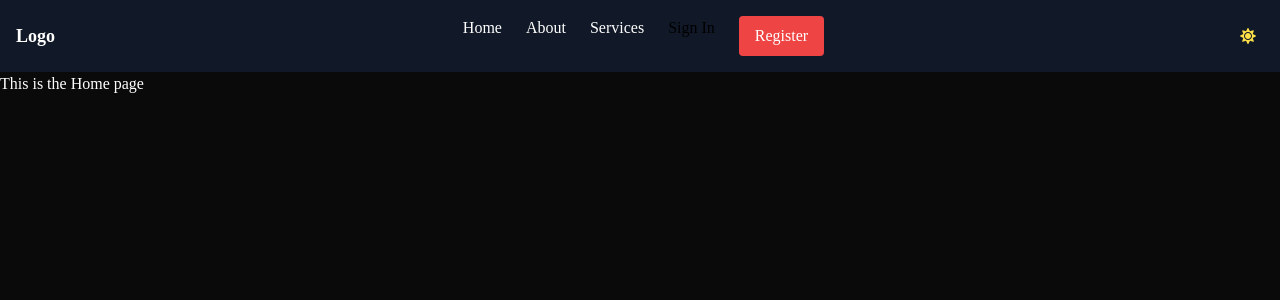
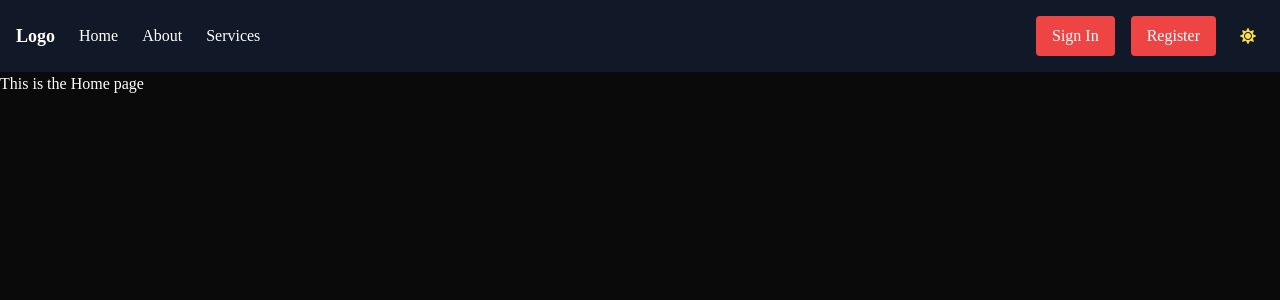
Before and after one commit to thelegendaryarticuno/divine-developers, a Next.js app: page / in a window 1280 px wide. Shown: the top 300 px of the page. Built offline with nearby package versions, Linux system fonts and the light colour scheme; no server answers; a web font is replaced by a local one.

Commit message:
update header.tsx make the profile logo and the name of the user placed at correct position

```diff
--- a/src/components/Header/header.tsx
+++ b/src/components/Header/header.tsx
@@ -1,16 +1,20 @@
 "use client";
-import { UserButton, useAuth } from '@clerk/nextjs';
+
+import { UserButton, useAuth, useUser } from '@clerk/nextjs';
 import { usePathname } from 'next/navigation';
-
 import React, { useState, useEffect } from "react";
 import { useTheme } from "next-themes";
 import { FaBars, FaSun, FaMoon } from "react-icons/fa";
 import Link from "next/link";
 
 const SimpleNavbar = () => {
+  useEffect(() => {
+    console.log("SimpleNavbar rendered");
+  }, []);
+
   const { userId, isLoaded } = useAuth();
+  const { user } = useUser();
   const pathname = usePathname();
-
   const { theme, setTheme } = useTheme();
   const [isMenuOpen, setIsMenuOpen] = useState(false);
 
@@ -24,26 +28,30 @@ const SimpleNavbar = () => {
   }
 
   return (
-    <header className={`p-4 relative w-full z-50  ${theme === "dark" ? "bg-gray-900" : "bg-gray-400"}`}>
-      <nav className="flex justify-between items-center">
-        <Link href="/" className="text-lg font-bold">
-          <span className={`text-${theme === "dark" ? "white" : "black"}`}>Logo</span>
+    <header className={`p-4 relative w-full z-50 ${theme === "dark" ? "bg-gray-900" : "bg-gray-400"}`}>
+      <nav className="flex items-center justify-between">
+        <div className="flex items-center space-x-6">
+          <Link href="/" className={`text-lg font-bold ${theme === "dark" ? "text-white" : "text-black"}`}>
+            Logo
           </Link>
 
           <div className="hidden lg:flex space-x-6">
-          <Link href="/">
-            <span className={`text-${theme === "dark" ? "white" : "black"}`}>Home</span>
+            <Link href="/" className={`text-${theme === "dark" ? "white" : "black"}`}>
+              Home
             </Link>
-          <Link href="/about">
-            <span className={`text-${theme === "dark" ? "white" : "black"}`}>About</span>
+            <Link href="/about" className={`text-${theme === "dark" ? "white" : "black"}`}>
+              About
             </Link>
-          <Link href="/services">
-            <span className={`text-${theme === "dark" ? "white" : "black"}`}>Services</span>
+            <Link href="/services" className={`text-${theme === "dark" ? "white" : "black"}`}>
+              Services
             </Link>
+          </div>
+        </div>
 
+        <div className="flex items-center space-x-4 ml-auto">
           {!userId ? (
             <>
-              <Link href="/sign-in" className="text-black hover:text-gray-700">
+              <Link href="/sign-in" className="px-4 py-2 bg-red-500 text-white rounded hover:bg-red-600">
                 Sign In
               </Link>
               <Link href="/sign-up" className="px-4 py-2 bg-red-500 text-white rounded hover:bg-red-600">
@@ -61,43 +69,44 @@ const SimpleNavbar = () => {
                   Dashboard
                 </Link>
               )}
-              <Link href="/profile" className="text-black hover:text-gray-700">
-                Profile
-              </Link>
-              <div className="ml-4">
+
+              <div className="flex items-center space-x-2">
+                <span className={`text-${theme === "dark" ? "white" : "black"}`}>
+                  {user?.firstName} {user?.lastName}
+                </span>
+                <div>
                   <UserButton afterSignOutUrl="/" />
+                </div>
               </div>
             </>
           )}
-        </div>
 
-        <div className="flex items-center space-x-4">
           <button
             onClick={() => setTheme(theme === "dark" ? "light" : "dark")}
             className="p-2 rounded"
           >
             {theme === "dark" ? <FaSun className="text-yellow-300" /> : <FaMoon className="text-gray-900" />}
           </button>
-        </div>
 
           <button onClick={() => setIsMenuOpen(!isMenuOpen)} className="lg:hidden p-2 text-gray-600">
             <FaBars />
           </button>
+        </div>
       </nav>
 
       {isMenuOpen && (
         <div className="lg:hidden mt-2 space-y-2">
-          <Link href="/">
-            <span className={`block text-${theme === "dark" ? "white" : "black"}`}>Home</span>
+          <Link href="/" className={`block text-${theme === "dark" ? "white" : "black"}`}>
+            Home
           </Link>
-          <Link href="/about">
-            <span className={`block text-${theme === "dark" ? "white" : "black"}`}>About</span>
+          <Link href="/about" className={`block text-${theme === "dark" ? "white" : "black"}`}>
+            About
           </Link>
-          <Link href="/services">
-            <span className={`block text-${theme === "dark" ? "white" : "black"}`}>Services</span>
+          <Link href="/services" className={`block text-${theme === "dark" ? "white" : "black"}`}>
+            Services
           </Link>
-          <Link href="/signin">
-            <span className={`block text-${theme === "dark" ? "white" : "black"} p-2`}>Sign In</span>
+          <Link href="/signin" className={`block text-${theme === "dark" ? "white" : "black"} p-2`}>
+            Sign In
           </Link>
         </div>
       )}
```
Lines whose indentation alone changed are shown as unchanged.
